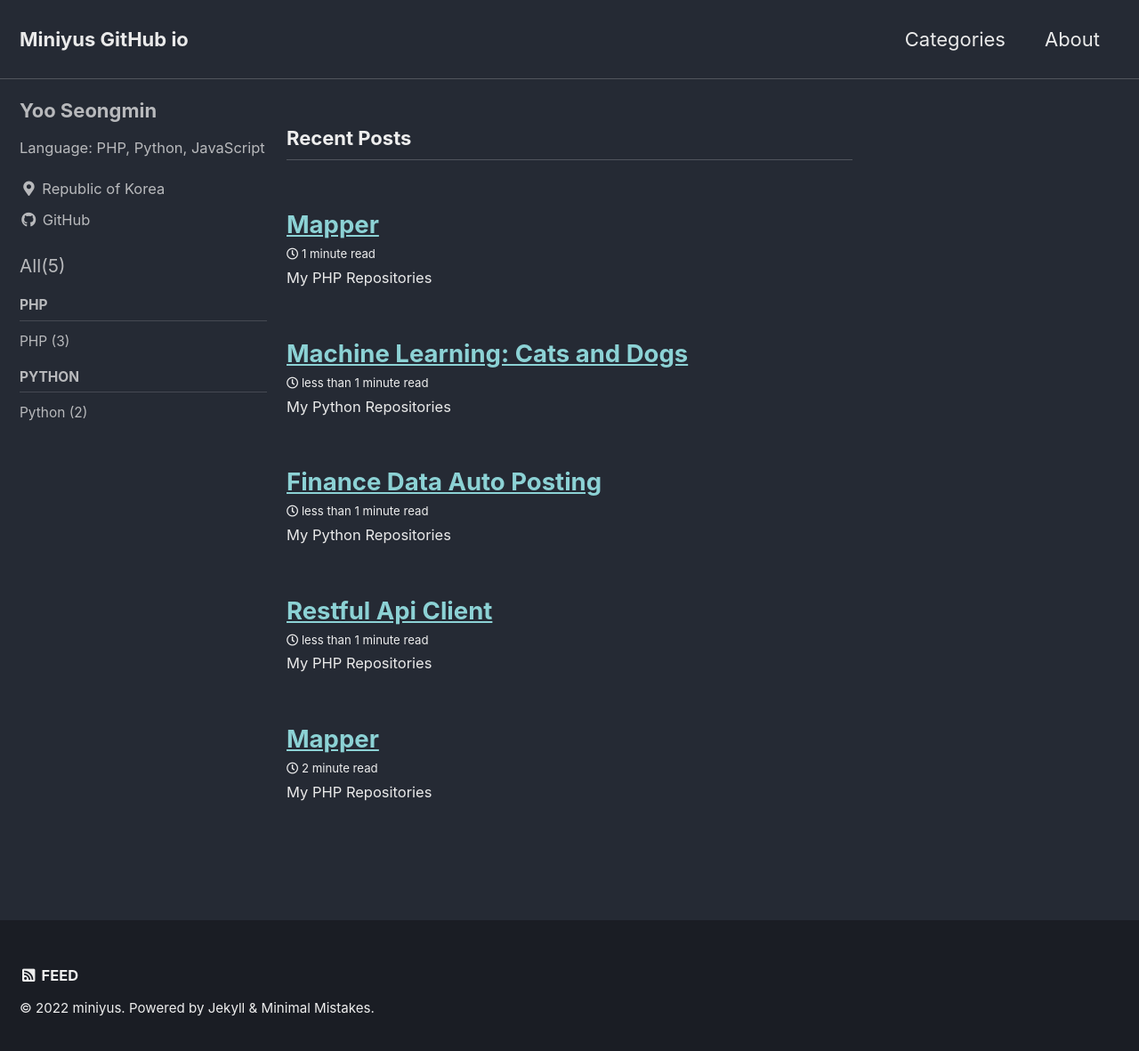
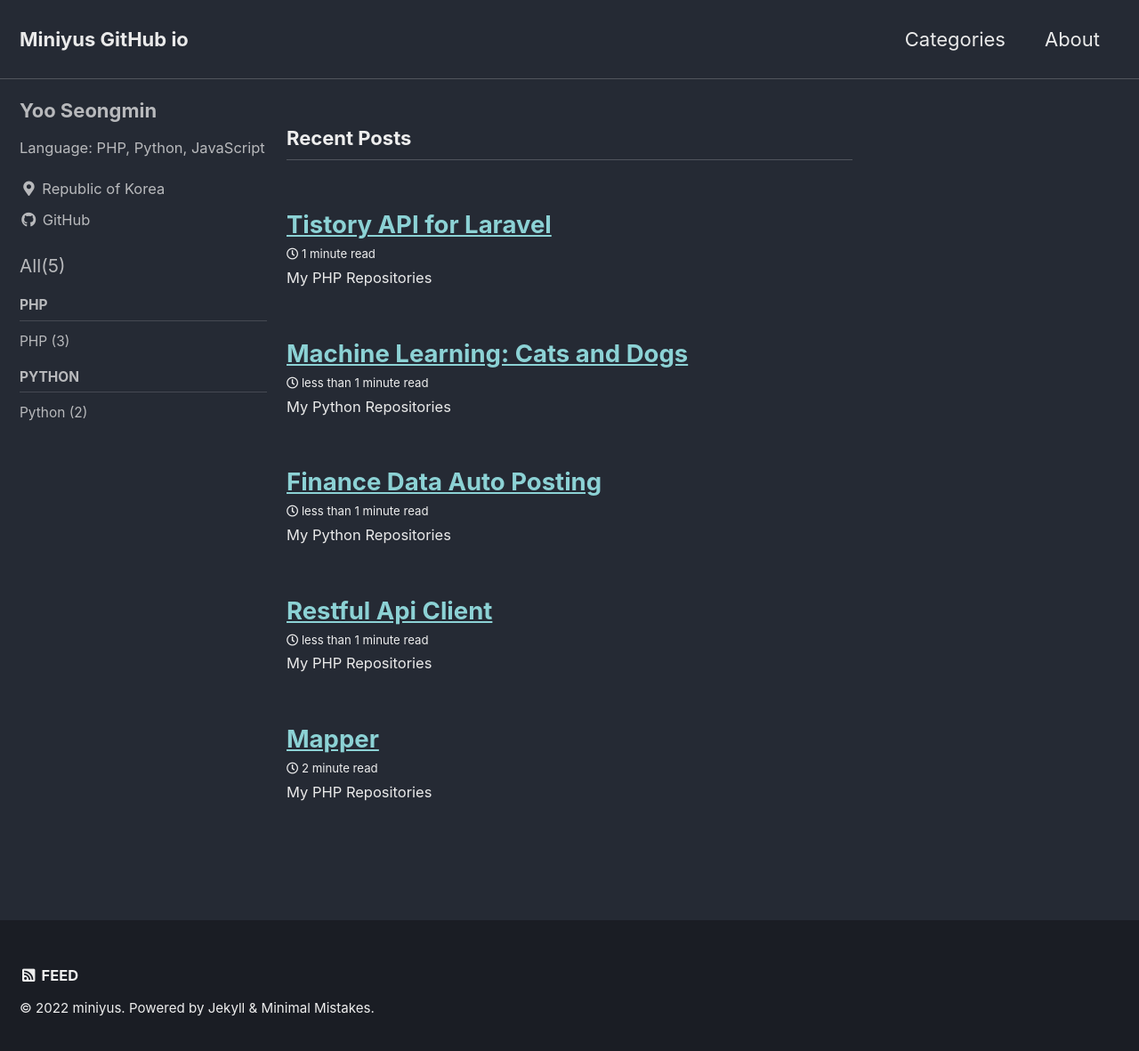
Before and after one commit to meteormin/meteormin.github.io, a Jekyll site: the page built from index.html, in a window 1280 px wide and 1189 px high. Shown: the top 1181 px of the window at 89% size. Built offline with Jekyll 4.4.1, drawn with Linux system fonts in a browser that asks for light colours; cached includes are drawn as plain includes; the list of posts is cut into pages by our own code.

Commit message:
Update 2022-07-17-laravel-tistory-api.md

```diff
--- a/_posts/php/2022-07-17-laravel-tistory-api.md
+++ b/_posts/php/2022-07-17-laravel-tistory-api.md
@@ -1,5 +1,5 @@
 ---
-title: Mapper
+title: Tistory API for Laravel
 excerpt: My PHP Repositories
 categories: php
 ---
```
